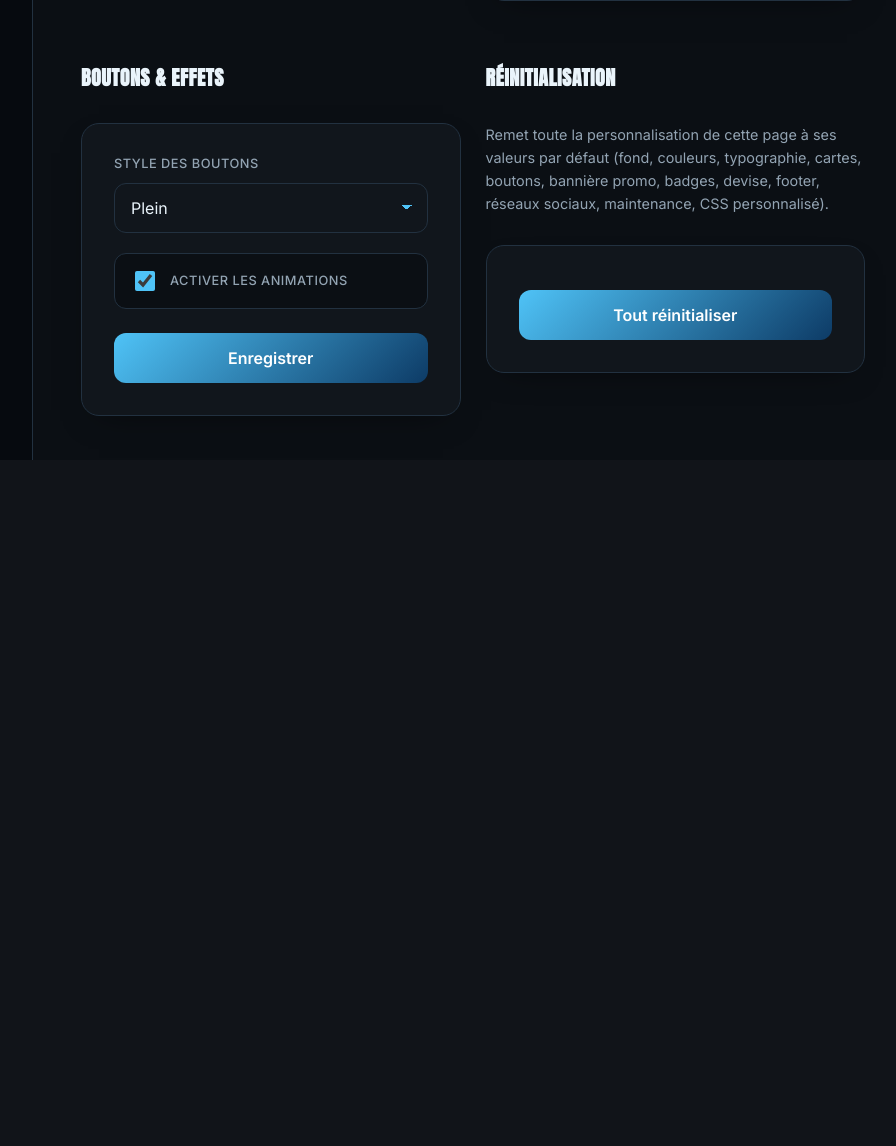
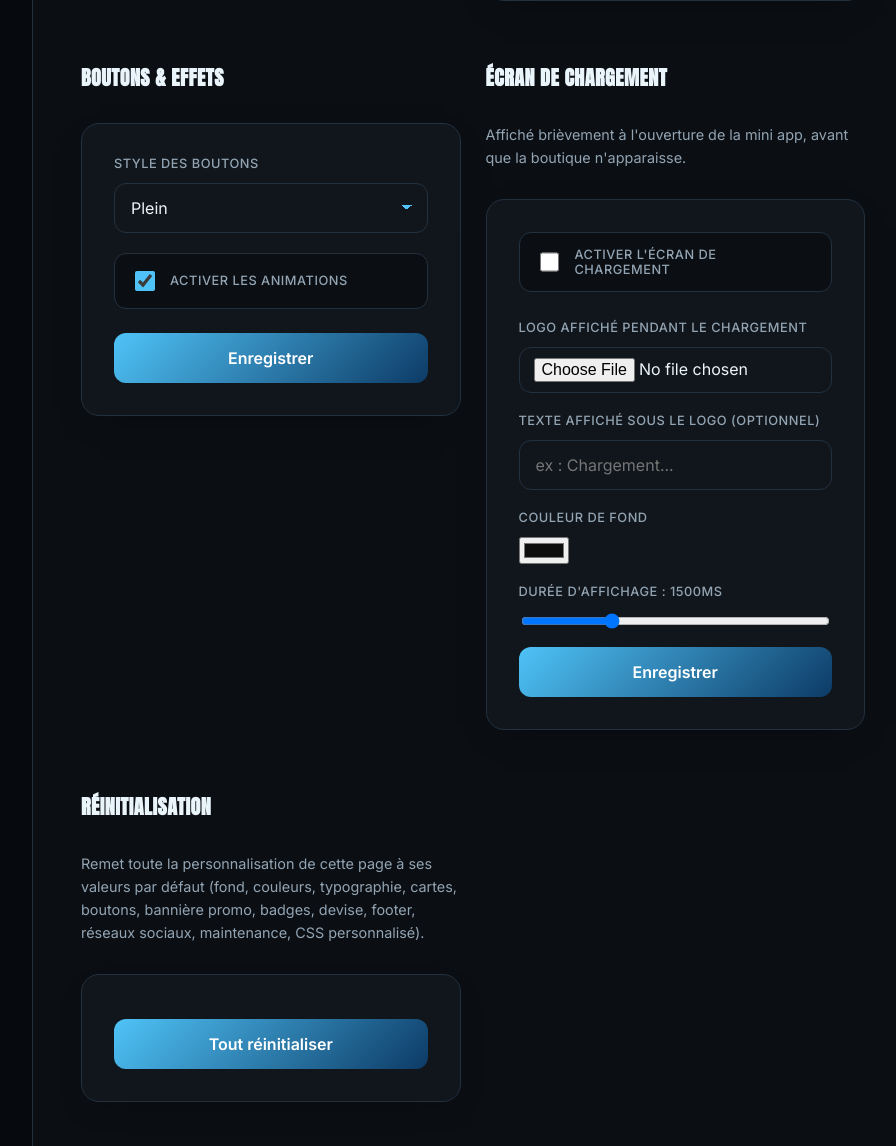
Before and after one commit to jeanjosephbezef/MiniAppTelegramALPHA_galerie, a Flask app: page /admin/apparence in a window 1280 px wide. Shown: the part 4745-5891 px from the top of the page, without its empty margins (207-1103 px from the left). Before the commit the page ends 5205 px from the top, so only its background shows below. Run offline with Flask 3, Linux system fonts and the light colour scheme; the visitor is signed in with stand-in values (Sample User, id 1).

Commit message:
Personnalisation complète + fixes migration Postgres et template Jinja

```diff
--- a/app/models.py
+++ b/app/models.py
@@ -250,3 +250,10 @@ class Parametre(db.Model):
     # --- Boutons & effets ---
     style_bouton = db.Column(db.String(10), default="filled")    # "filled", "outline", "ghost"
     animations_actives = db.Column(db.Boolean, default=True)
+
+    # --- Écran de chargement (splash) à l'ouverture de la mini app ---
+    splash_actif = db.Column(db.Boolean, default=False)
+    splash_logo = db.Column(db.String(255))                      # image affichée pendant le chargement
+    splash_texte = db.Column(db.String(100))                     # texte optionnel sous le logo
+    splash_couleur_fond = db.Column(db.String(7), default="#0d0d0d")
+    splash_duree = db.Column(db.Integer, default=1500)           # ms
--- a/app/routes.py
+++ b/app/routes.py
@@ -1478,6 +1478,22 @@ def admin_apparence():
             parametre.animations_actives = "animations_actives" in request.form
             flash("Boutons et effets mis à jour.")
 
+        elif action == "splash":
+            parametre.splash_actif = "splash_actif" in request.form
+            parametre.splash_texte = request.form.get("splash_texte", "").strip() or None
+            couleur = request.form.get("splash_couleur_fond", "").strip()
+            if len(couleur) == 7 and couleur.startswith("#"):
+                parametre.splash_couleur_fond = couleur
+            parametre.splash_duree = request.form.get("splash_duree", type=int) or 1500
+
+            nouveau_logo = request.files.get("splash_logo")
+            if nouveau_logo and nouveau_logo.filename:
+                parametre.splash_logo = sauvegarder_image(nouveau_logo)
+            elif request.form.get("supprimer_splash_logo"):
+                parametre.splash_logo = None
+
+            flash("Écran de chargement mis à jour.")
+
         elif action == "reset_apparence":
             for champ in (
                 "fond_ecran", "logo", "couleur_accent", "annonce_texte",
@@ -1492,6 +1508,7 @@ def admin_apparence():
                 "police", "taille_texte_base", "slogan", "banniere",
                 "dock_style", "style_carte", "arrondi_carte", "produits_par_ligne",
                 "badge_stock_actif", "style_bouton", "animations_actives",
+                "splash_actif", "splash_logo", "splash_texte", "splash_couleur_fond", "splash_duree",
             ):
                 setattr(parametre, champ, Parametre.__table__.columns[champ].default.arg
                         if Parametre.__table__.columns[champ].default is not None else None)
--- a/app/templates/admin/apparence.html
+++ b/app/templates/admin/apparence.html
@@ -517,6 +517,54 @@
   </section>
 
   <section class="apparence-section">
+    <h2 class="apparence-soustitre">Écran de chargement</h2>
+    <p class="apparence-note">
+      Affiché brièvement à l'ouverture de la mini app, avant que la boutique n'apparaisse.
+    </p>
+
+    {% if parametre.splash_logo %}
+    <div class="fond-apercu">
+      <img src="{{ media_url(parametre.splash_logo) }}" alt="Logo splash actuel" style="max-width:120px;">
+    </div>
+    {% endif %}
+
+    <form method="POST" enctype="multipart/form-data" class="admin-form">
+      <input type="hidden" name="csrf_token" value="{{ csrf_token() }}">
+      <input type="hidden" name="action" value="splash">
+
+      <label class="apparence-toggle">
+        <input type="checkbox" name="splash_actif"
+               {% if parametre.splash_actif %}checked{% endif %}>
+        Activer l'écran de chargement
+      </label>
+
+      <label for="splash_logo">Logo affiché pendant le chargement</label>
+      <input type="file" id="splash_logo" name="splash_logo" accept="image/*">
+      {% if parametre.splash_logo %}
+      <label class="apparence-toggle">
+        <input type="checkbox" name="supprimer_splash_logo">
+        Retirer le logo actuel
+      </label>
+      {% endif %}
+
+      <label for="splash_texte">Texte affiché sous le logo (optionnel)</label>
+      <input type="text" id="splash_texte" name="splash_texte"
+             value="{{ parametre.splash_texte or '' }}" placeholder="ex : Chargement...">
+
+      <label for="splash_couleur_fond">Couleur de fond</label>
+      <input type="color" id="splash_couleur_fond" name="splash_couleur_fond"
+             value="{{ parametre.splash_couleur_fond or '#0d0d0d' }}">
+
+      <label for="splash_duree">Durée d'affichage : <span id="splashDureeLabel">{{ parametre.splash_duree or 1500 }}ms</span></label>
+      <input type="range" id="splash_duree" name="splash_duree" min="500" max="4000" step="100"
+             value="{{ parametre.splash_duree or 1500 }}"
+             oninput="document.getElementById('splashDureeLabel').textContent = this.value + 'ms'">
+
+      <button type="submit">Enregistrer</button>
+    </form>
+  </section>
+
+  <section class="apparence-section">
     <h2 class="apparence-soustitre">Réinitialisation</h2>
     <p class="apparence-note">
       Remet toute la personnalisation de cette page à ses valeurs par défaut
```
Also changed, not shown: app/__init__.py (+20 -0 lines), app/templates/base.html (+33 -0 lines).
